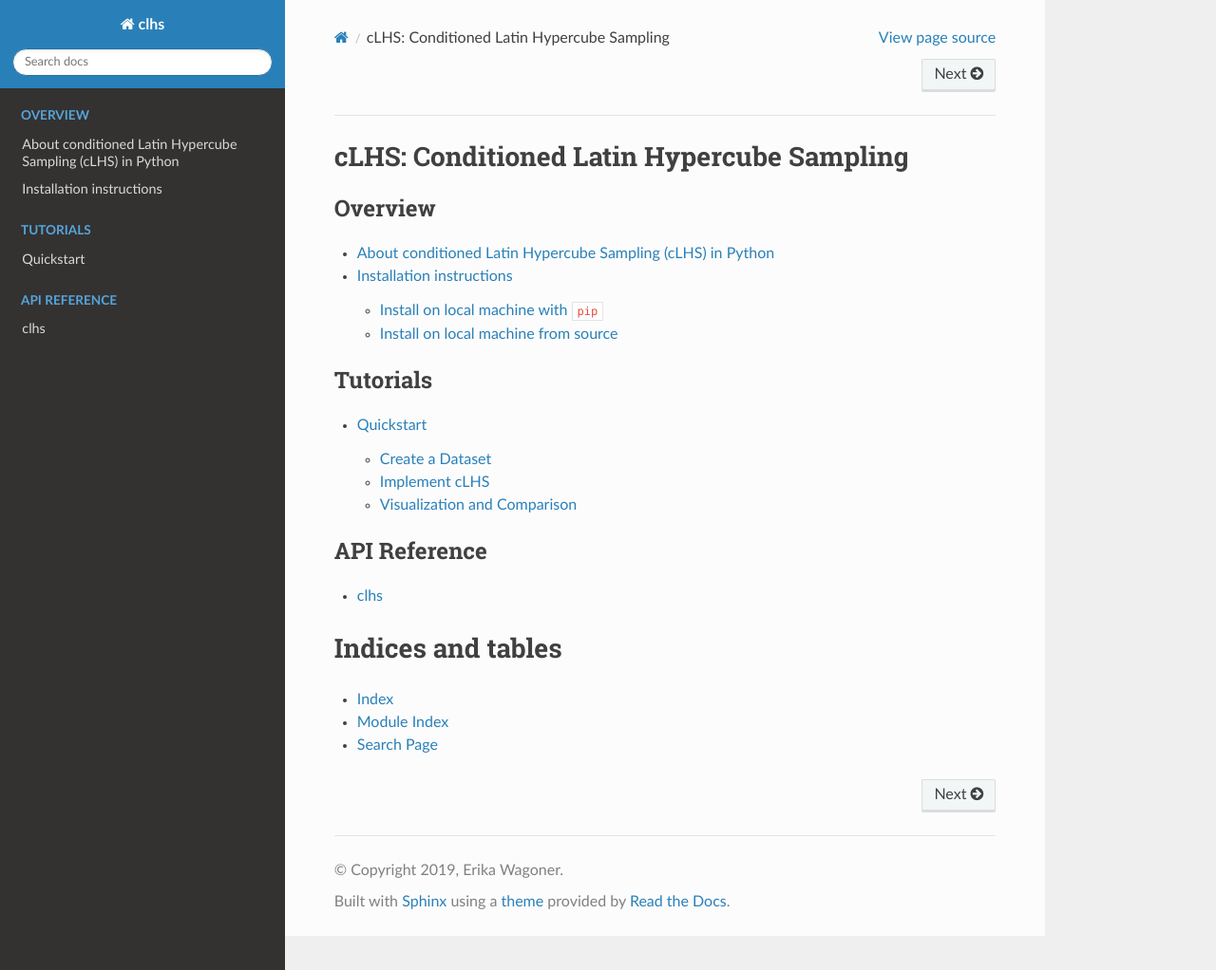
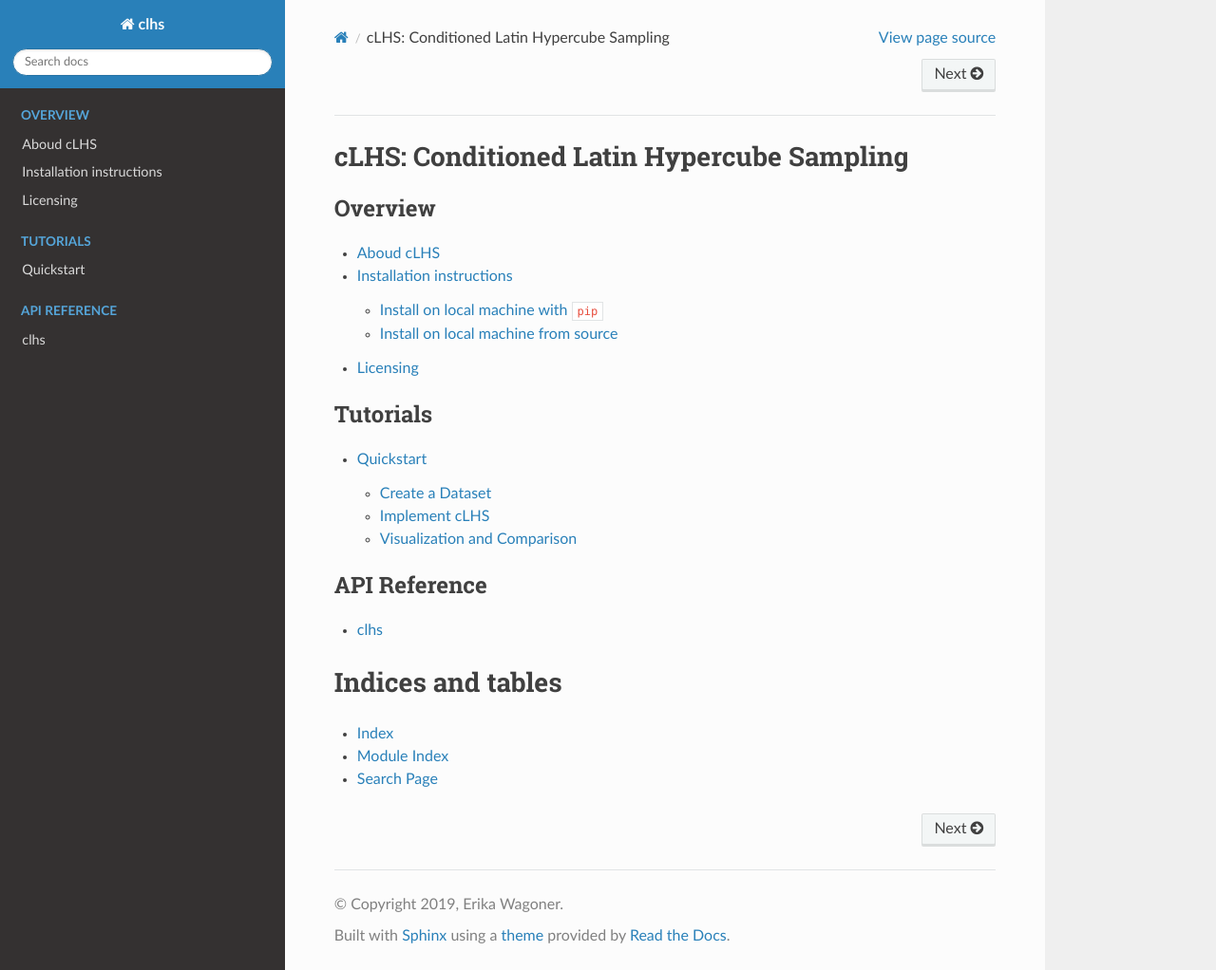
Before and after one commit to wagoner47/clhs_py, a Sphinx documentation site: the page built from docs/index.rst, in a window 1280 px wide and 1022 px high. Shown: the whole window at 95% size. Built offline with Sphinx 7.4.7 and the Read the Docs theme 2.0.0, drawn with Linux system fonts in a browser that asks for light colours.

Commit message:
Update index.rst

```diff
--- a/docs/index.rst
+++ b/docs/index.rst
@@ -10,8 +10,9 @@ cLHS: Conditioned Latin Hypercube Sampling
    :maxdepth: 2
    :caption: Overview
 
-   about_clhs
+   Aboud cLHS <about_clhs>
    installation
+   license
 
 .. toctree::
    :maxdepth: 2
```
